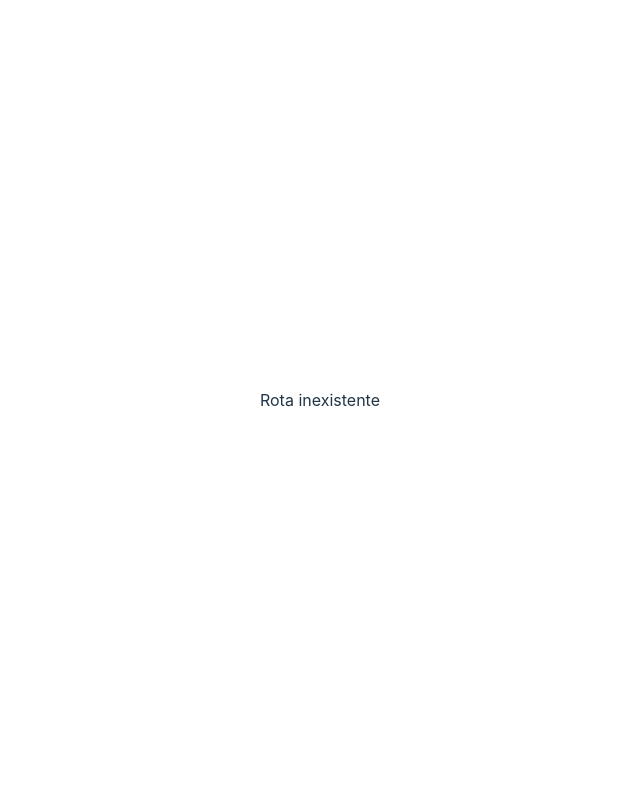
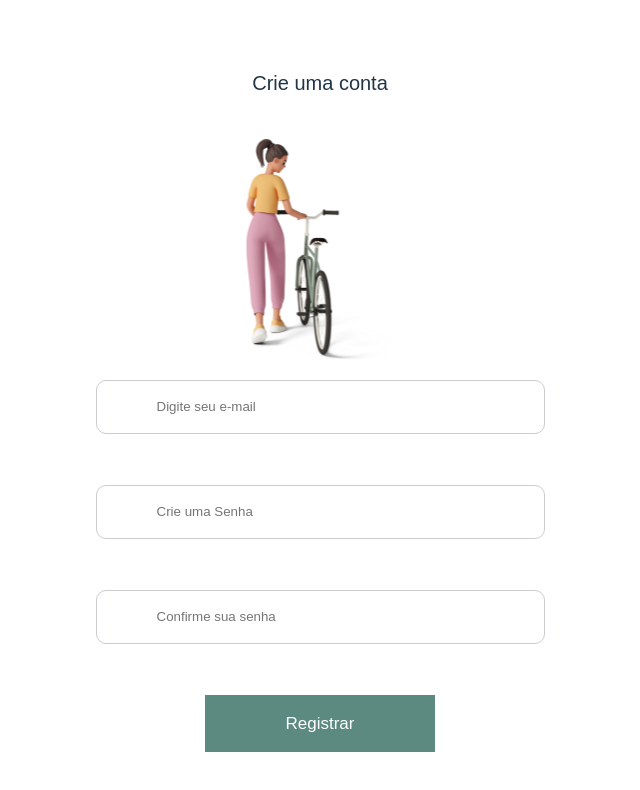
Before and after one commit to duarte-arthur21/TodoList, a React (Vite) app: page /register in a window 1280 px wide. Before the commit this address had no page. Shown: the top 790 px of the page, without its empty margins (320-960 px from the left). Built offline with nearby package versions, Linux system fonts and the light colour scheme.

Commit message:
Atualização do Zustand Store

```diff
--- a/db.json
+++ b/db.json
@@ -1,3 +1,19 @@
 {
-  "users": []
+  "posts": [
+    {
+      "id": 1,
+      "title": "json-server",
+      "author": "typicode"
+    }
+  ],
+  "comments": [
+    {
+      "id": 1,
+      "body": "some comment",
+      "postId": 1
+    }
+  ],
+  "profile": {
+    "name": "typicode"
+  }
 }
--- /dev/null
+++ b/src/components/Typography/index.jsx
@@ -0,0 +1,42 @@
+import React from "react";
+import styled from "styled-components";
+
+const Typography = (props) => {
+  const { type } = props;
+
+  const getFormatedText = () => {
+    switch (type) {
+      case "title":
+        return <Title>{props.children}</Title>;
+
+      case "secondary":
+        return <Secondary>{props.children}</Secondary>;
+
+      default:
+        return <p>{props.children}</p>;
+    }
+  };
+
+  return getFormatedText();
+};
+
+export { Typography };
+
+const Title = styled.p`
+  font-weight: 500;
+  font-size: 20px;
+  font-family: "Poppins", sans-serif;
+`;
+
+const Secondary = styled.p`
+  font-weight: 500;
+  font-size: 13px;
+  font-family: "Poppins", sans-serif;
+  color: #55847af7;
+  height: 74px;
+  margin-top: 18px;
+  margin-bottom: 8px;
+  display: flex;
+  justify-content: center;
+  align-items: center;
+`;
--- /dev/null
+++ b/src/pages/Register/Form.jsx
@@ -0,0 +1,81 @@
+import React from "react";
+import styled from "styled-components";
+import { Input } from "../../components/Input";
+import { Button } from "../../components/Button";
+import { useUserStore } from "../../stores/user";
+import { useNavigate } from "react-router-dom";
+
+const Form = () => {
+  const navigate = useNavigate();
+  const { updateUser } = useUserStore();
+
+  const handleSubmit = (e) => {
+    e.preventDefault();
+
+    const data = {
+      email: e.target.email.value,
+      password: e.target.password.value,
+      // confirmPassword: e.target.confirmPassword.value,
+    };
+
+    fetch("http://localhost:3000/signup", {
+      method: "POST",
+      headers: { "Content-type": "application/json" },
+      body: JSON.stringify(data), //Objeto que recebe email e senha
+    }).then(async (response) => {
+      const data = await response.json();
+
+      if (response.ok) {
+        updateUser({
+          ...data.users,
+          acessToken: data.acessToken,
+        });
+
+        navigate("/dashboard");
+      }
+    });
+  };
+
+  return (
+    <StyledForm onSubmit={handleSubmit}>
+      <InputGroup>
+        <Input
+          placeholder="Digite seu e-mail"
+          type="email"
+          name="email"
+          required
+        />
+        <Input
+          placeholder="Crie uma Senha"
+          name="password"
+          type="password"
+          required
+        />
+        <Input
+          placeholder="Confirme sua senha"
+          name="confirmPassword"
+          type="password"
+          required
+        />
+
+        <Button type="submit" title="Registrar"></Button>
+      </InputGroup>
+    </StyledForm>
+  );
+};
+
+export { Form };
+
+const StyledForm = styled.form`
+  display: flex;
+  flex-direction: column;
+  align-items: center;
+  margin-top: 15px;
+`;
+
+const InputGroup = styled.div`
+  display: flex;
+  flex-direction: column;
+  align-items: center;
+  gap: 31px;
+`;
--- /dev/null
+++ b/src/pages/Register/Header.jsx
@@ -0,0 +1,22 @@
+import React from "react";
+import styled from "styled-components";
+import { Image } from "../../components/Image";
+import { Typography } from "../../components/Typography";
+
+const Header = () => {
+  return (
+    <Wrapper>
+      <Typography type="title">Crie uma conta</Typography>
+      <Image src="image3.svg" alt="" />
+    </Wrapper>
+  );
+};
+
+export { Header };
+
+const Wrapper = styled.div`
+  display: flex;
+  flex-direction: column;
+  align-items: center;
+  gap: 21px;
+`;
--- /dev/null
+++ b/src/pages/Register/index.jsx
@@ -0,0 +1,14 @@
+import React from "react";
+import { Form } from "./Form";
+import { Header } from "./Header";
+
+const Register = () => {
+  return (
+    <div>
+      <Header />
+      <Form />
+    </div>
+  );
+};
+
+export { Register };
--- a/src/pages/singin/footer.jsx
+++ b/src/pages/singin/footer.jsx
@@ -1,11 +1,17 @@
 import React from "react";
+import { useNavigate } from "react-router-dom";
 import { Button } from "../../components/Button";
 import styled from "styled-components";
 
 const Footer = () => {
+  const navigate = useNavigate();
+
   return (
     <Container>
-      <Text style={{ fontWeight: "normal" }}>
+      <Text
+        style={{ fontWeight: "normal" }}
+        onClick={() => navigate("/register")}
+      >
         Dont have an account?
         <Button
           style={{ fontWeight: "bold", marginLeft: "-40px" }}
--- a/src/routes.jsx
+++ b/src/routes.jsx
@@ -3,6 +3,7 @@ import { createBrowserRouter } from "react-router-dom";
 import Singin from "./pages/singin";
 import AddTodo from "./pages/addTodo";
 import Dashboard from "./pages/dashboard";
+import { Register } from "./pages/Register";
 
 const router = createBrowserRouter([
   {
@@ -10,7 +11,10 @@ const router = createBrowserRouter([
     element: <Singin />,
     errorElement: <div>Rota inexistente</div>,
   },
-
+  {
+    path: "/register",
+    element: <Register />,
+  },
   {
     path: "/addTodo",
     element: <AddTodo />,
```
Also changed, not shown: src/pages/addTodo/index.jsx (+0 -21 lines), src/pages/singin/form.jsx (+0 -25 lines).
